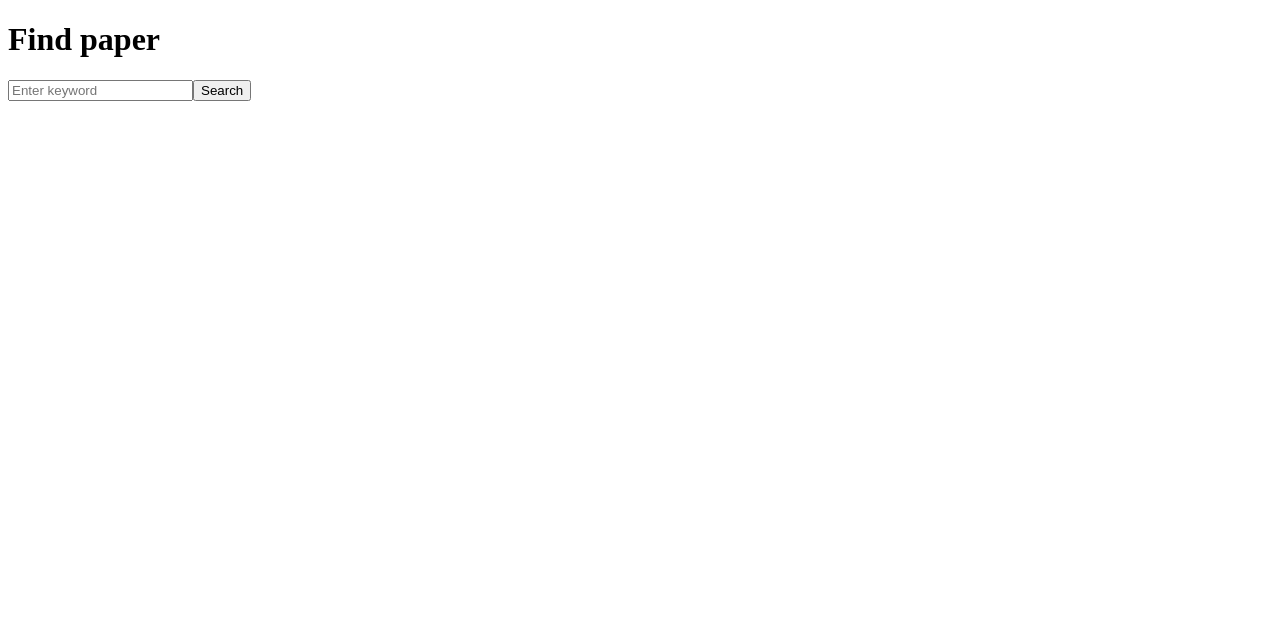
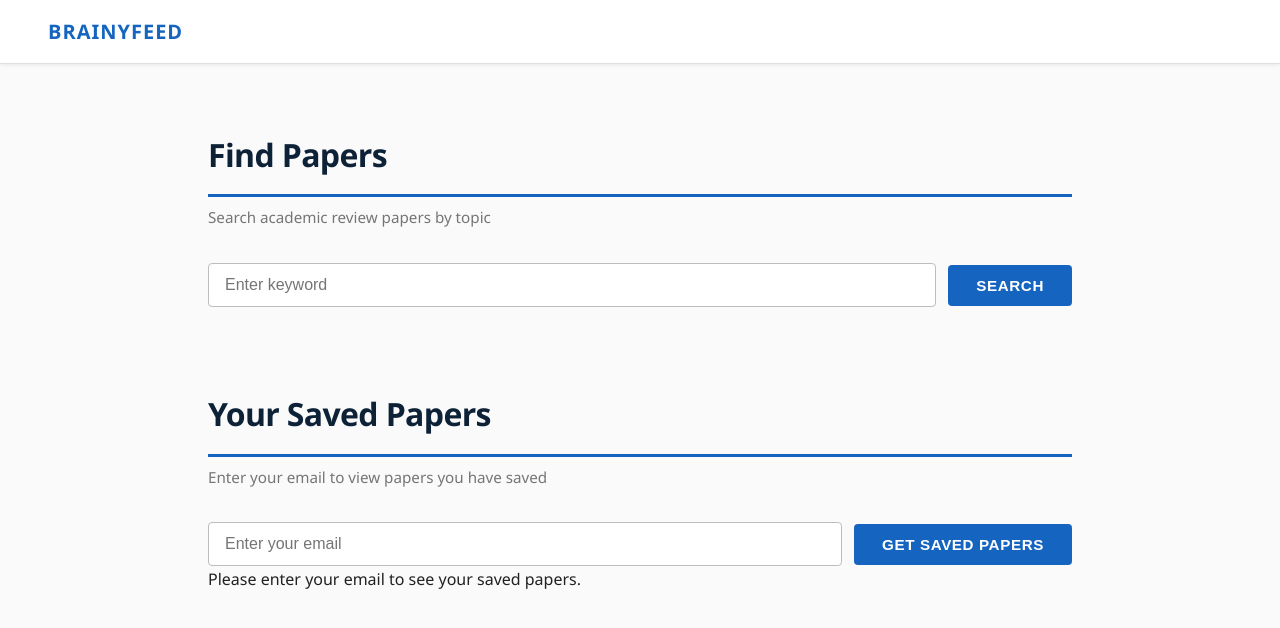
Before and after one commit to kento-ix/BrainyFeed, a React app in the folder react/: page / in a window 1280 px wide. Shown: the top 628 px of the page. Built offline with nearby package versions, Linux system fonts and the light colour scheme; the HTML template or start-up script is replaced by a standard one.

Commit message:
feat: create a paper saved form and list to display it

```diff
--- a/react/src/components/App.js
+++ b/react/src/components/App.js
@@ -1,15 +1,33 @@
 import SearchForm from "./SearchForm";
 import PaperList from "./PaperList";
 import { useState } from "react";
+import EmailForm from "./EmailForm";
+import SavedPaperList from "./SavedPaperList"
 
-const App = props => {
+const App = () => {
     const [query, setQuery] = useState();
-
+    const [email, setEmail] = useState();
 
     return <>
-        <h1>Find paper</h1>
-        <SearchForm setQuery={setQuery}/>
-        <PaperList query={query}/>
+        <nav className="navbar">
+            <span className="navbar-brand">BrainyFeed</span>
+        </nav>
+
+        <main className="main-content">
+            <section className="section">
+                <h2 className="section-title">Find Papers</h2>
+                <p className="section-subtitle">Search academic review papers by topic</p>
+                <SearchForm setQuery={setQuery}/>
+                <PaperList query={query}/>
+            </section>
+
+            <section className="section">
+                <h2 className="section-title">Your Saved Papers</h2>
+                <p className="section-subtitle">Enter your email to view papers you have saved</p>
+                <EmailForm setEmail={setEmail}/>
+                <SavedPaperList email={email}/>
+            </section>
+        </main>
     </>;
 }
 
--- /dev/null
+++ b/react/src/components/EmailForm.js
@@ -0,0 +1,24 @@
+import { useState } from "react";
+
+const EmailForm = props => {
+    const [inputValue, setInputValue] = useState('');
+
+    const handleSubmit = (e) => {
+        e.preventDefault();
+        props.setEmail(inputValue);
+    };
+
+    return (
+        <form className="email-form" onSubmit={handleSubmit}>
+            <input
+                type="email"
+                placeholder="Enter your email"
+                value={inputValue}
+                onChange={e => setInputValue(e.target.value)}
+            />
+            <button type="submit">Get Saved Papers</button>
+        </form>
+    );
+};
+
+export default EmailForm;
--- a/react/src/components/PaperList.js
+++ b/react/src/components/PaperList.js
@@ -1,9 +1,12 @@
 import { useState, useEffect } from "react";
-import { searchPapers } from "../services/paperService";
+import { searchPapers, savePaper } from "../services/paperService";
 
 const PaperList = props => {
     const [loading, setLoading] = useState(false);
     const [papers, setPapers] = useState([]);
+    const [email, setEmail] = useState('');
+    const [savingId, setSavingId] = useState(null);
+    const [saveError, setSaveError] = useState('');
 
     useEffect(function fetchSearch() {
         if (!props.query) return
@@ -11,16 +14,30 @@ const PaperList = props => {
         setLoading(true);
         searchPapers(props.query)
             .then(data => {
-                // console.log("Received data:", data);
-                setPapers(data.papers || []);
+                setPapers(data.data || []);
+                setLoading(false);
             })
+            .catch(() => setLoading(false));
     }, [props.query]);
 
-    useEffect(() => {
-        if(papers) {
-            setLoading(false);
+    const handleSave = (paper) => {
+        if (!email) {
+            setSaveError("Please enter your email to save.");
+            return;
         }
-    }, [papers]);
+
+        setSavingId(paper.id);
+        setSaveError('');
+        savePaper(email, paper)
+            .then(() => {
+                setPapers(papers.map(p => p.id === paper.id ? { ...p, saved: true } : p));
+                setSavingId(null);
+            })
+            .catch(() => {
+                setSaveError("Failed to save.");
+                setSavingId(null);
+            });
+    };
 
     return <>
         {loading ? (
@@ -28,13 +45,27 @@ const PaperList = props => {
         ) : (
             <>
                 <ul className="paper-list">
-                    {papers.map((paper, index) => (
-                        <li key={index} className="paper-item">
+                    {papers.map((paper) => (
+                        <li key={paper.id} className="paper-item">
                             <h3>{paper.title}</h3>
                             <p>Year {paper.year}</p>
                             <p>Author {paper.authors}</p>
                             <p>Abstract {paper.abstract || "No data"}</p>
                             <a href={paper.url} target="_blank" rel="noreferrer">Original Paper Link</a>
+                            <p>To save this paper, enter your email below and click Save.</p>
+                            <input
+                                type="email"
+                                placeholder="Enter your email"
+                                value={email}
+                                onChange={e => setEmail(e.target.value)}
+                            />
+                            <button
+                                onClick={() => handleSave(paper)}
+                                disabled={savingId === paper.id || paper.saved}
+                            >
+                                {savingId === paper.id ? "Saving..." : paper.saved ? "Saved!" : "Save"}
+                            </button>
+                            {saveError && <p className="error">{saveError}</p>}
                         </li>
                     ))}
                 </ul>
--- /dev/null
+++ b/react/src/components/SavedPaperList.js
@@ -0,0 +1,43 @@
+import { useState, useEffect } from "react";
+import { getSavedPapers } from "../services/paperService";
+
+const SavedPaperList = props => {
+    const [loading, setLoading] = useState(false);
+    const [papers, setPapers] = useState([]);
+
+    useEffect(function fetchSavesPaper() {
+        if (!props.email) return;
+
+        setLoading(true);
+        getSavedPapers(props.email)
+            .then(data => {
+                setPapers(data.data || []);
+                setLoading(false);
+            })
+    }, [props.email]);
+
+    if (!props.email) return <p>Please enter your email to see your saved papers.</p>;
+    if (papers.length === 0) return <p>No saved papers yet.</p>;
+
+    return <>
+        {loading ? (
+            <p className="loading">Loading...</p>
+        ) : (
+            <>
+                <ul className="paper-list">
+                    {papers.map((paper, index) => (
+                        <li key={index} className="paper-item">
+                            <h3>{paper.Title}</h3>
+                            <p>Year: {paper.Year}</p>
+                            <p>Authors: {paper.Authors}</p>
+                            <p>Abstract: {paper.Abstract || "No data"}</p>
+                            <a href={paper.SourceURL} target="_blank" rel="noreferrer">Original Paper Link</a>
+                        </li>
+                    ))}
+                </ul>
+            </>
+        )}
+    </>
+};
+
+export default SavedPaperList;
--- a/react/src/components/SearchForm.js
+++ b/react/src/components/SearchForm.js
@@ -1,11 +1,11 @@
 import { useState } from "react";
 
 const SearchForm = props => {
-    const [query, setQuery] = useState('');
+    const [inputValue, setInputValue] = useState('');
 
     const handleSubmit = (event) => {
         event.preventDefault();
-        props.setQuery(query);
+        props.setQuery(inputValue);
     };
 
     return<>
@@ -13,8 +13,8 @@ const SearchForm = props => {
             <input
                 type="text"
                 placeholder="Enter keyword"
-                value={query}
-                onChange={(e) => setQuery(e.target.value)}
+                value={inputValue}
+                onChange={(e) => setInputValue(e.target.value)}
             />
             <button type="submit">Search</button>
         </form>
--- a/react/src/index.js
+++ b/react/src/index.js
@@ -1,4 +1,5 @@
 import { createRoot } from 'react-dom/client';
+import './styles.css';
 
 import App from './components/App.js';
 
--- /dev/null
+++ b/react/src/styles.css
@@ -0,0 +1,204 @@
+/* ===== Base ===== */
+*, *::before, *::after {
+    box-sizing: border-box;
+    margin: 0;
+    padding: 0;
+}
+
+body {
+    font-family: 'Segoe UI', system-ui, -apple-system, sans-serif;
+    background-color: #FAFAFA;
+    color: #212121;
+    line-height: 1.7;
+}
+
+/* ===== Nav ===== */
+.navbar {
+    background-color: #fff;
+    border-bottom: 1px solid #E0E0E0;
+    padding: 0 48px;
+    height: 64px;
+    display: flex;
+    align-items: center;
+    position: sticky;
+    top: 0;
+    z-index: 100;
+    box-shadow: 0 1px 4px rgba(0,0,0,0.08);
+}
+
+.navbar-brand {
+    font-size: 1.25rem;
+    font-weight: 700;
+    letter-spacing: 0.05em;
+    color: #1565C0;
+    text-transform: uppercase;
+}
+
+/* ===== Layout ===== */
+.main-content {
+    max-width: 960px;
+    margin: 0 auto;
+    padding: 64px 48px;
+}
+
+.section {
+    margin-bottom: 80px;
+}
+
+/* ===== Typography ===== */
+.section-title {
+    font-size: 2rem;
+    font-weight: 700;
+    letter-spacing: -0.02em;
+    color: #0D2137;
+    margin-bottom: 8px;
+    border-bottom: 3px solid #1565C0;
+    padding-bottom: 12px;
+}
+
+.section-subtitle {
+    font-size: 0.95rem;
+    color: #757575;
+    margin-bottom: 32px;
+}
+
+/* ===== Forms ===== */
+.search-form,
+.save-form,
+.email-form {
+    display: flex;
+    gap: 12px;
+    flex-wrap: wrap;
+    align-items: center;
+}
+
+input[type="text"],
+input[type="email"] {
+    flex: 1;
+    min-width: 240px;
+    padding: 12px 16px;
+    font-size: 1rem;
+    border: 1px solid #BDBDBD;
+    border-radius: 4px;
+    background: #fff;
+    color: #212121;
+    transition: border-color 0.2s;
+    outline: none;
+}
+
+input[type="text"]:focus,
+input[type="email"]:focus {
+    border-color: #1565C0;
+    box-shadow: 0 0 0 3px rgba(21, 101, 192, 0.12);
+}
+
+button {
+    padding: 12px 28px;
+    font-size: 0.95rem;
+    font-weight: 600;
+    letter-spacing: 0.04em;
+    color: #fff;
+    background-color: #1565C0;
+    border: none;
+    border-radius: 4px;
+    cursor: pointer;
+    transition: background-color 0.2s, box-shadow 0.2s;
+    text-transform: uppercase;
+}
+
+button:hover:not(:disabled) {
+    background-color: #0D47A1;
+    box-shadow: 0 2px 8px rgba(21, 101, 192, 0.3);
+}
+
+button:disabled {
+    background-color: #BDBDBD;
+    cursor: not-allowed;
+}
+
+/* ===== Paper List ===== */
+.paper-list {
+    list-style: none;
+    display: grid;
+    gap: 24px;
+}
+
+.paper-item {
+    background: #fff;
+    border: 1px solid #E0E0E0;
+    border-radius: 8px;
+    padding: 28px 32px;
+    box-shadow: 0 1px 3px rgba(0,0,0,0.06);
+    transition: box-shadow 0.2s;
+}
+
+.paper-item:hover {
+    box-shadow: 0 4px 12px rgba(0,0,0,0.1);
+}
+
+.paper-item h3 {
+    font-size: 1.2rem;
+    font-weight: 700;
+    color: #0D2137;
+    margin-bottom: 12px;
+    line-height: 1.4;
+}
+
+.paper-item p {
+    font-size: 0.9rem;
+    color: #555;
+    margin-bottom: 6px;
+}
+
+.paper-item a {
+    display: inline-block;
+    margin-top: 12px;
+    font-size: 0.875rem;
+    color: #1565C0;
+    text-decoration: none;
+    font-weight: 600;
+    letter-spacing: 0.02em;
+}
+
+.paper-item a:hover {
+    text-decoration: underline;
+}
+
+.paper-id {
+    font-family: 'Courier New', monospace;
+    font-size: 0.8rem;
+    color: #757575;
+    background: #F5F5F5;
+    padding: 2px 8px;
+    border-radius: 4px;
+    display: inline-block;
+    margin-bottom: 8px;
+    user-select: all;
+}
+
+/* ===== Status Messages ===== */
+.loading {
+    color: #1565C0;
+    font-size: 0.95rem;
+    padding: 16px 0;
+}
+
+.success {
+    color: #2E7D32;
+    background: #E8F5E9;
+    border: 1px solid #A5D6A7;
+    border-radius: 4px;
+    padding: 10px 16px;
+    margin-top: 12px;
+    font-size: 0.9rem;
+}
+
+.error {
+    color: #C62828;
+    background: #FFEBEE;
+    border: 1px solid #EF9A9A;
+    border-radius: 4px;
+    padding: 10px 16px;
+    margin-top: 12px;
+    font-size: 0.9rem;
+}
```
Also changed, not shown: react/src/services/paperService.js (+33 -1 lines).
